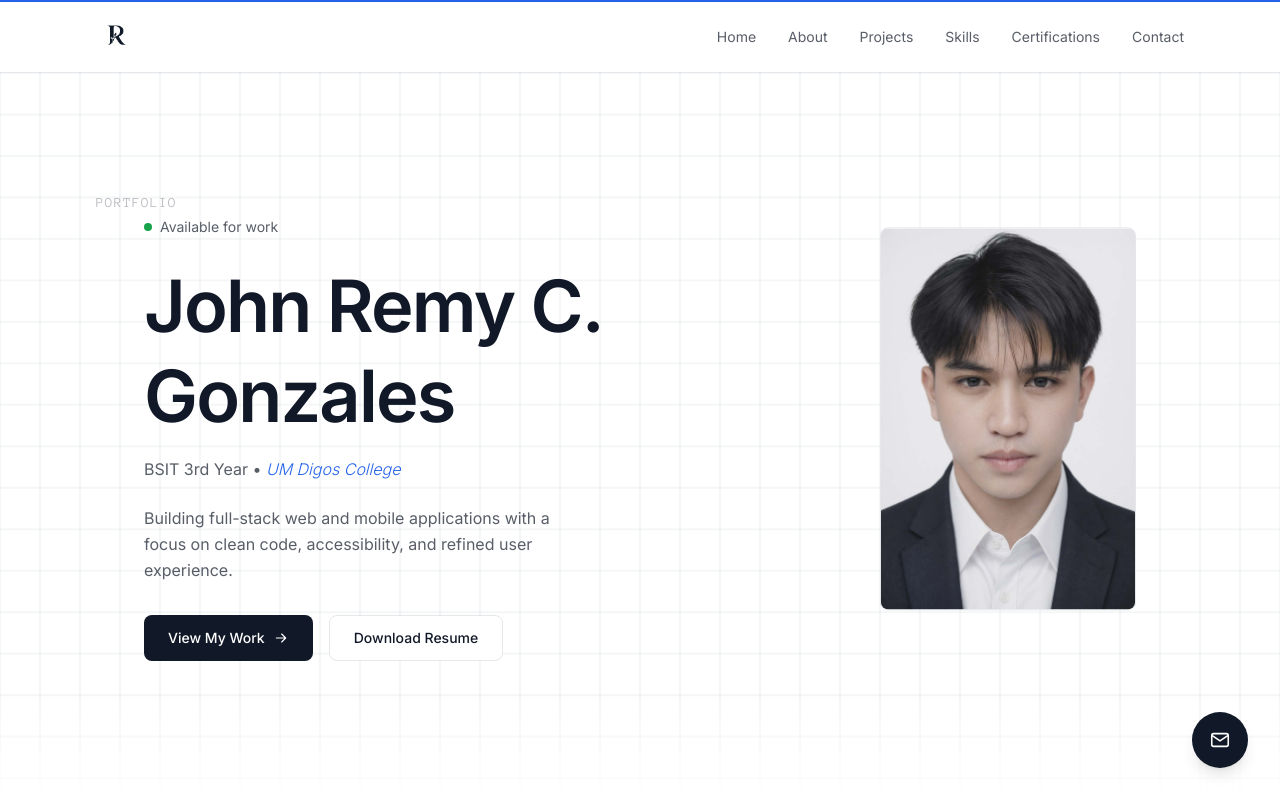
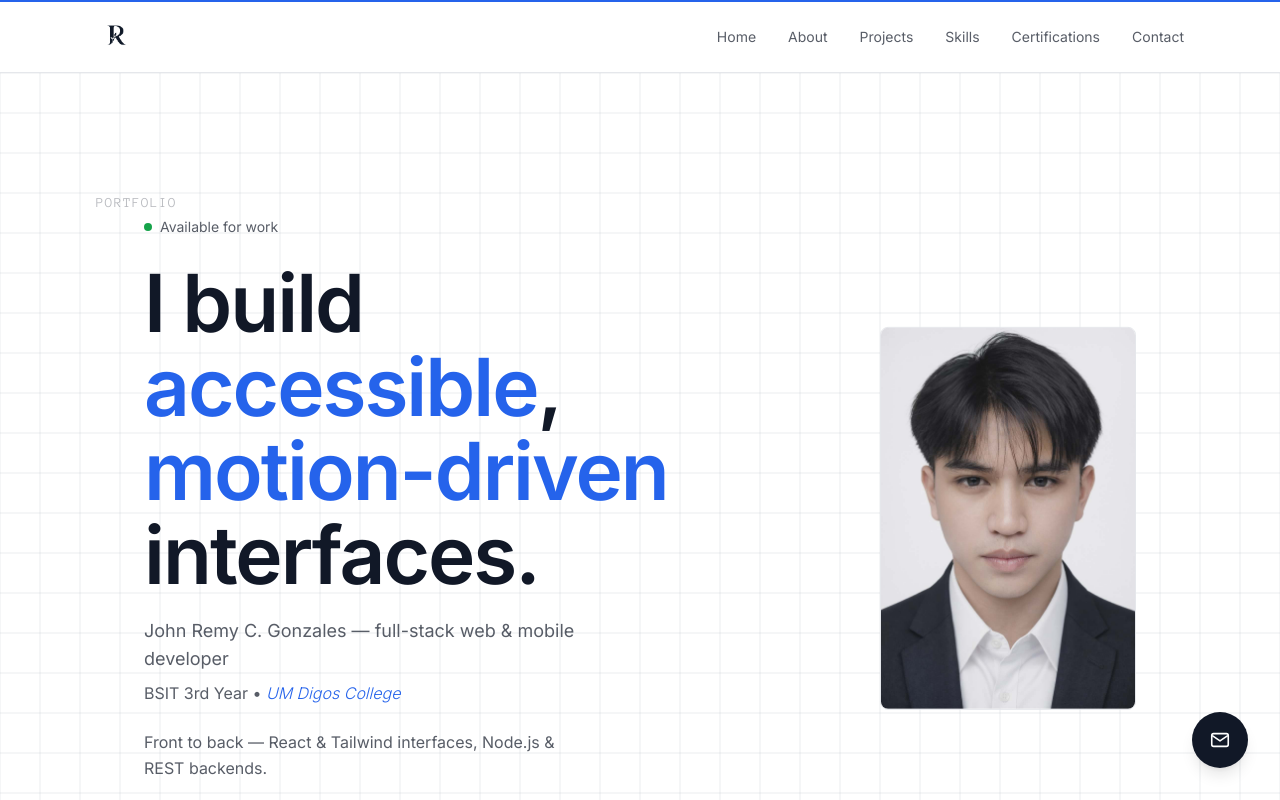
Before and after one commit to Reym-Tech/PersonalPortfolio, a React (Create React App) app: page / in a window 1280 px wide. Shown: the top 800 px of the page. Built offline with nearby package versions, Linux system fonts and the light colour scheme.

Commit message:
060226_1034: Tier 1.1 is implemented;  - Improvise the Hero section content at first glance.

```diff
--- a/src/setupTests.js
+++ b/src/setupTests.js
@@ -29,3 +29,15 @@ if (!window.IntersectionObserver) {
     }
   };
 }
+
+// jsdom doesn't implement the canvas 2D context, so decorative canvas components
+// (e.g. LineGrid) crash on render. Stub the methods they draw with.
+HTMLCanvasElement.prototype.getContext = () => ({
+  clearRect: () => {},
+  beginPath: () => {},
+  moveTo: () => {},
+  lineTo: () => {},
+  stroke: () => {},
+  fillRect: () => {},
+  createLinearGradient: () => ({ addColorStop: () => {} }),
+});
--- a/src/ui/sections/HeroSection.js
+++ b/src/ui/sections/HeroSection.js
@@ -62,26 +62,39 @@ export function HeroSection({ introExiting, instantReveal }) {
           </span>
 
           <div className="grid items-center gap-12 md:grid-cols-2">
-            <motion.div {...heroReveal()}>
-              <p className="flex items-center gap-2 text-sm text-elegant-text/70">
+            <div>
+              <motion.p
+                {...heroReveal()}
+                className="flex items-center gap-2 text-sm text-elegant-text/70"
+              >
                 <span aria-hidden="true" className="h-2 w-2 rounded-full bg-elegant-success" />
                 Available for work
-              </p>
+              </motion.p>
 
-              <h1 className="mt-6 text-[2.5rem] font-semibold leading-tight tracking-tight md:text-[3.5rem] lg:text-[4.5rem]">
-                John Remy C. Gonzales
-              </h1>
+              <motion.h1
+                {...heroReveal(0.04)}
+                className="mt-6 max-w-[15ch] text-balance text-[2.5rem] font-semibold leading-[1.05] tracking-tight md:text-[4rem] lg:text-[5rem]"
+              >
+                I build <span className="text-elegant-primary">accessible</span>,{" "}
+                <span className="whitespace-nowrap text-elegant-primary">motion-driven</span> interfaces.
+              </motion.h1>
 
-              <p className="mt-4 text-base text-elegant-text/70">
+              <motion.p {...heroReveal(0.08)} className="mt-5 text-base text-elegant-text/70 md:text-lg">
+                John Remy C. Gonzales — full-stack web &amp; mobile developer
+              </motion.p>
+
+              <motion.p {...heroReveal(0.08)} className="mt-2 text-base text-elegant-text/70">
                 BSIT 3rd Year • <em className="font-light italic text-elegant-primary">UM Digos College</em>
-              </p>
+              </motion.p>
 
-              <p className="mt-6 max-w-md text-base leading-relaxed text-elegant-text/70">
-                Building full-stack web and mobile applications with a focus on
-                clean code, accessibility, and refined user experience.
-              </p>
+              <motion.p
+                {...heroReveal(0.12)}
+                className="mt-6 max-w-md text-base leading-relaxed text-elegant-text/70"
+              >
+                Front to back — React &amp; Tailwind interfaces, Node.js &amp; REST backends.
+              </motion.p>
 
-              <div className="mt-8 flex flex-wrap gap-4">
+              <motion.div {...heroReveal(0.16)} className="mt-8 flex flex-wrap gap-4">
                 <button onClick={handleViewProjects} className={primaryButton}>
                   View My Work
                   <ArrowRight />
@@ -89,8 +102,8 @@ export function HeroSection({ introExiting, instantReveal }) {
                 <button onClick={generateCv} className={outlineButton}>
                   Download Resume
                 </button>
-              </div>
-            </motion.div>
+              </motion.div>
+            </div>
 
             <motion.div {...heroReveal(0.12)} className="flex justify-center md:justify-end">
               <Parallax offset={24}>
```
Also changed, not shown: 6 other files (tests, documents, lock files or other folders).
